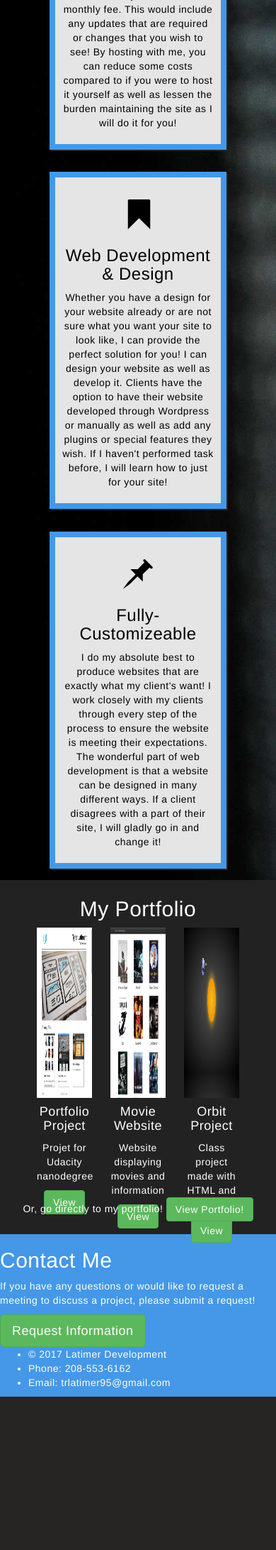
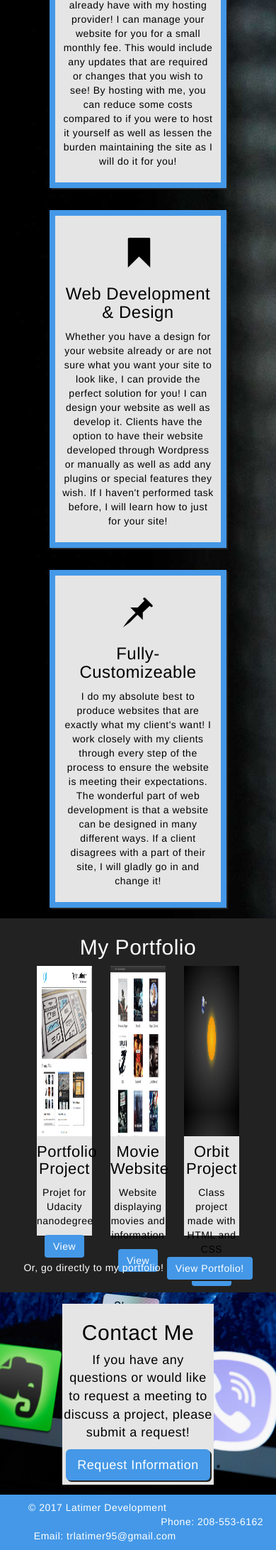
Before and after one commit to trlatimer/latimerdevelopment, a PHP site: page / in a window 390 px wide; the page is wider, and only the part inside the window is pictured. Shown: the part 1996-4180 px from the top of that part at 71% size. Before the commit the page ends 3964 px from the top of that part, so only its background shows below. Run offline with PHP 8.4, Linux system fonts and the light colour scheme.

Commit message:
Finish styles for index.php
Finish styling index.php, begin media query

```diff
--- a/index.php
+++ b/index.php
@@ -18,7 +18,7 @@
             <div class="col-sm-4" id="image">
                 <img src="images/ProfPicture1.jpg">
             </div>
-            <div class="col-sm-8">
+            <div class="col-sm-8 aboutContent">
                 <h2>About Latimer Development</h2>
                 <p>My name is Tyler Latimer and I am a freelance web developer. I have recently embarked on the path of web development and have enjoyed every minute of it so far. Most of my knowledge in web development has been self-taught through online resources mixed with personal projects. I am also working to complete a Master's of Science in Information Technology with a concentration in Software Development. I plan to use this knowledge to help improve the quality of the projects I do for clients. I enjoy working on projects that challenge me and require me to learn more!</p>
             </div>
@@ -73,8 +73,10 @@
                 </figcaption>
             </figure>
         </div>
-        <p id="portfolioButton"> Or, go directly to my portfolio!
-        <a href="portfolio.php" class="btn btn-success" role="button" id="portfolio">View Portfolio!</a></p>
+        <div class="portfolioLink">
+            <p id="portfolioButton"> Or, go directly to my portfolio!
+            <a href="portfolio.php" class="btn btn-success" role="button" id="portfolio">View Portfolio!</a></p>
+        </div>
 </section>
 <section class="contact">
     <div class="contactContainer">
--- a/styles.css
+++ b/styles.css
@@ -166,7 +166,7 @@ nav.navbar-inverse {
     text-align: center;
     margin: 5% auto;
     padding: 10px;
-    min-height:430px;
+    min-height:460px;
     min-width: 250px;
 }
 
@@ -198,7 +198,9 @@ section.portfolio {
 .portfolio figure {
     height: 380px;
     width: 25%;
-    margin: 0 auto
+    margin: 0 auto;
+    background: #e5e5e5;
+    color: black;
 }
 
 .portfolio figure img {
@@ -206,3 +208,91 @@ section.portfolio {
     width: 100%;
     margin: 0;
 }
+
+.portfolio h4 {
+    font-size: 22px;
+}
+
+.portfolio a {
+    background: #4498e7;
+    border: none;
+    box-shadow: 2px 2px #232323;
+}
+
+.portfolioLink {
+    margin-top: 30px;
+}
+
+/* =======================
+   CONTACT SECTION STYLES
+   =======================*/
+
+.contact {
+    text-align: center;
+    height: 100%;
+    background-image: url(images/webdev3.jpg);
+    background-size: cover;
+    background-position: center;
+    color: black;
+    padding-top: 4%;
+    padding-bottom: 3.5%;
+}
+
+.contactContainer {
+    width: 55%;
+    height: 76%;
+    background: #e5e5e5;
+    margin: 0 auto;
+    padding-top: 1%;
+    padding-bottom: 1.5%;
+}
+
+.content a {
+    background: #4498e7;
+    border: none;
+    box-shadow: 2px 2px #232323;
+}
+
+#content {
+    font-size: 18px;
+}
+
+/* ==================
+   FOOTER STYLES
+   ==================*/
+
+.footer {
+    margin: 0;
+    padding: 0;
+    color: white;
+    margin-top: 8px;
+}
+
+.footer ul li {
+    list-style-type: none;
+    display: inline-block;
+}
+
+#phone {
+    margin-left: 48vw;
+}
+
+#email {
+    margin-left: 2vw;
+}
+
+@media screen and (max-width: 1000px){
+    #image {
+        width: 100%;
+        margin: 0 auto;
+    }
+
+    .aboutContent {
+        width: 90%;
+        text-align: center;
+        margin: 0 auto;
+    }
+
+
+
+}
```
